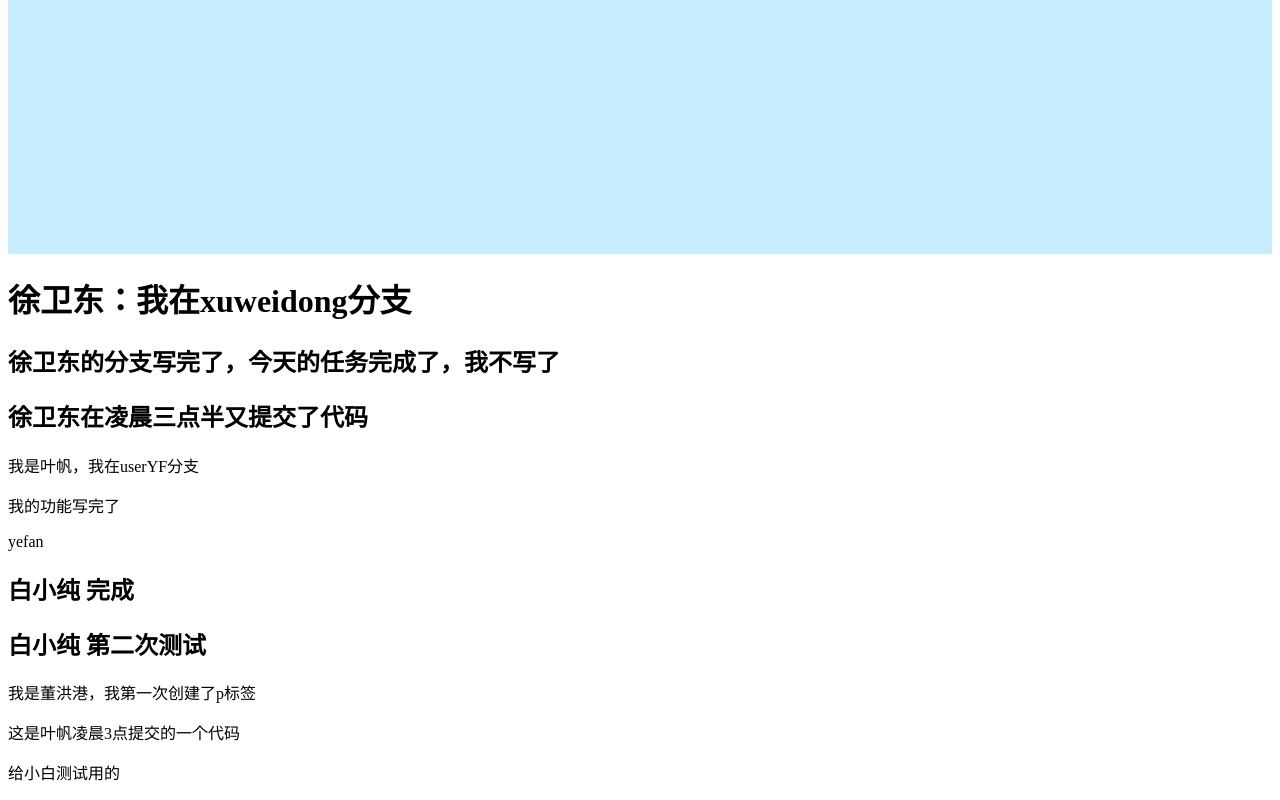
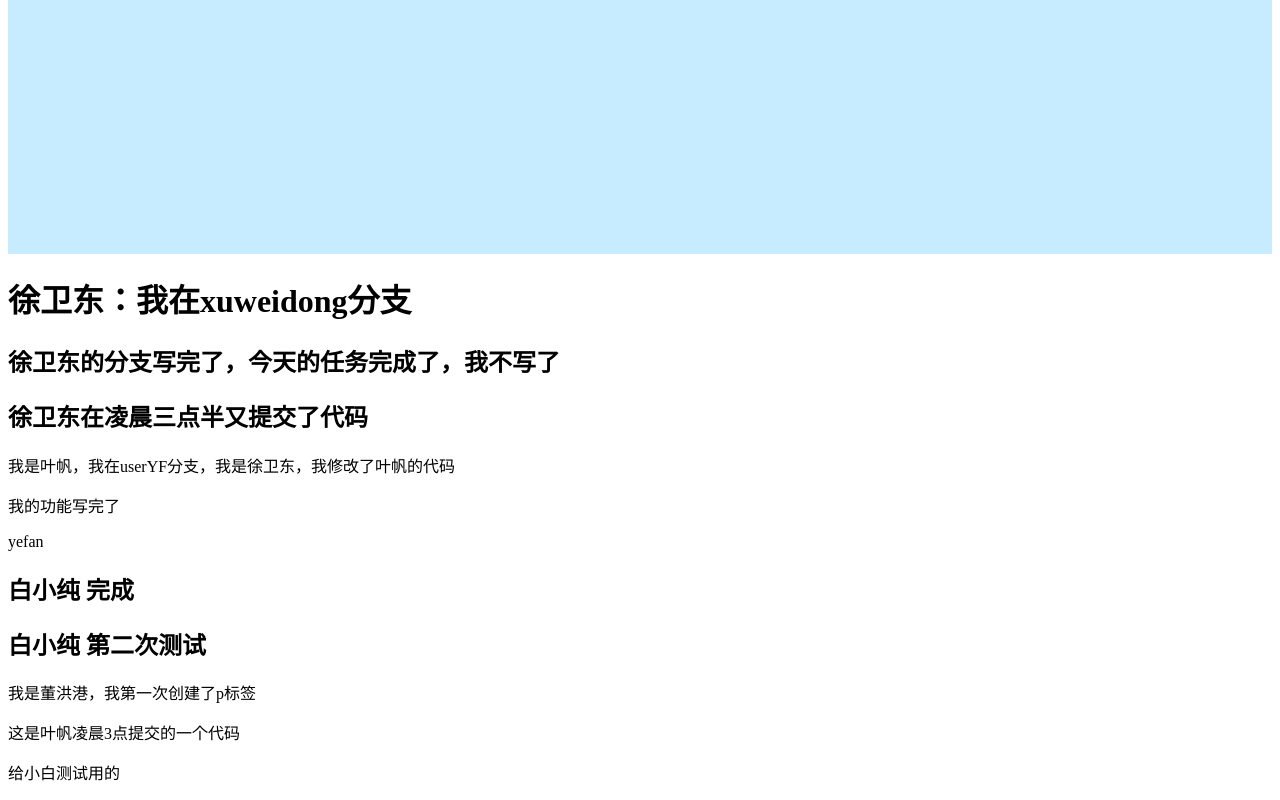
Before and after one commit to Yefannnn/TestGitMerge, a Vue app: page /#/sign in a window 1280 px wide. Shown: the part 536-1336 px from the top of the page. Built offline with nearby package versions, Linux system fonts and the light colour scheme; what @smallwei/avue, vue-baidu-map would draw is missing.

Commit message:
修改了叶帆的代码

```diff
--- a/src/App.vue
+++ b/src/App.vue
@@ -6,7 +6,7 @@
     <h2>徐卫东的分支写完了，今天的任务完成了，我不写了</h2>
     <h2>徐卫东在凌晨三点半又提交了代码</h2>
 
-    <p>我是叶帆，我在userYF分支</p>
+    <p>我是叶帆，我在userYF分支，我是徐卫东，我修改了叶帆的代码</p>
     <p>我的功能写完了</p>
     <p>yefan</p>
     <h2>白小纯 完成</h2>
```
